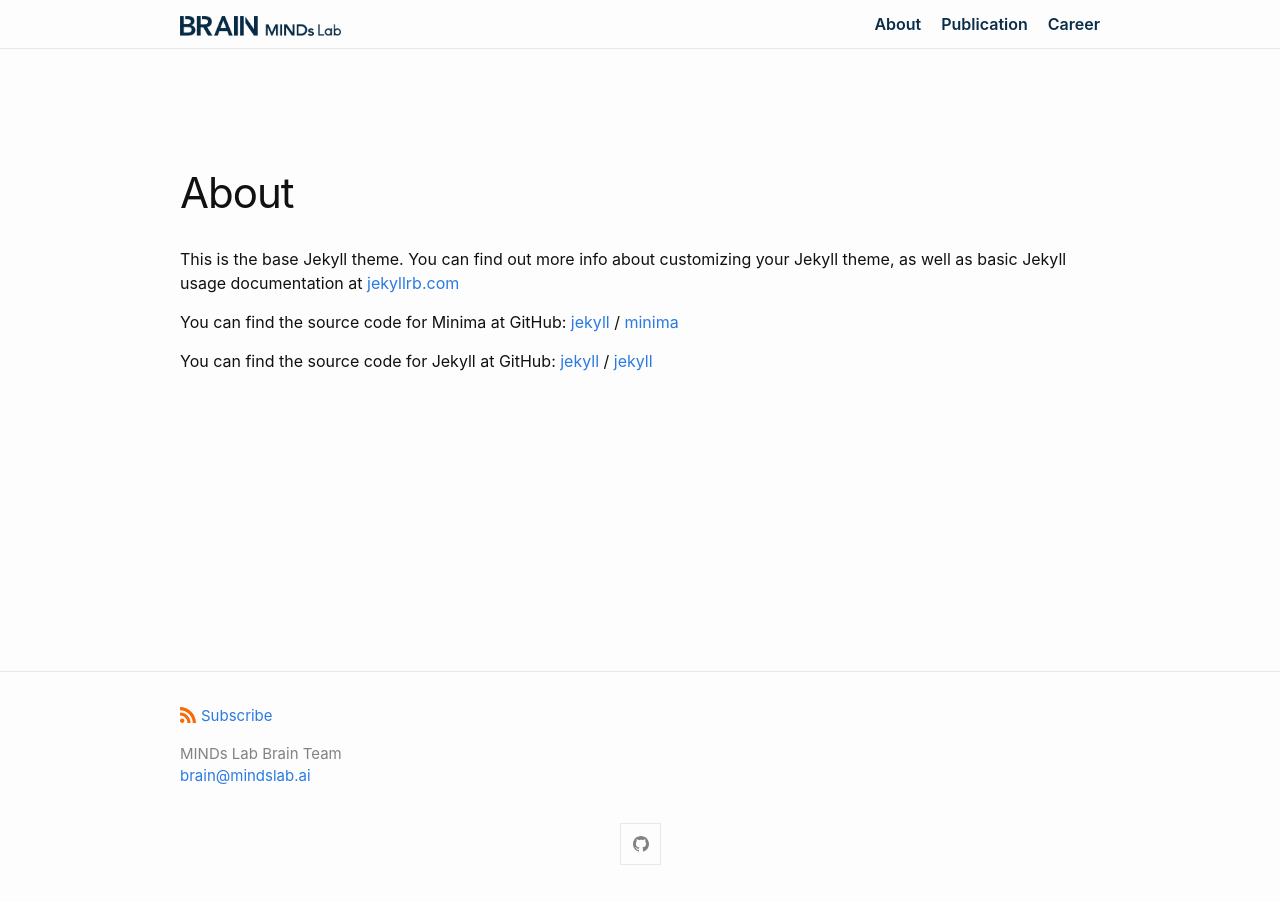
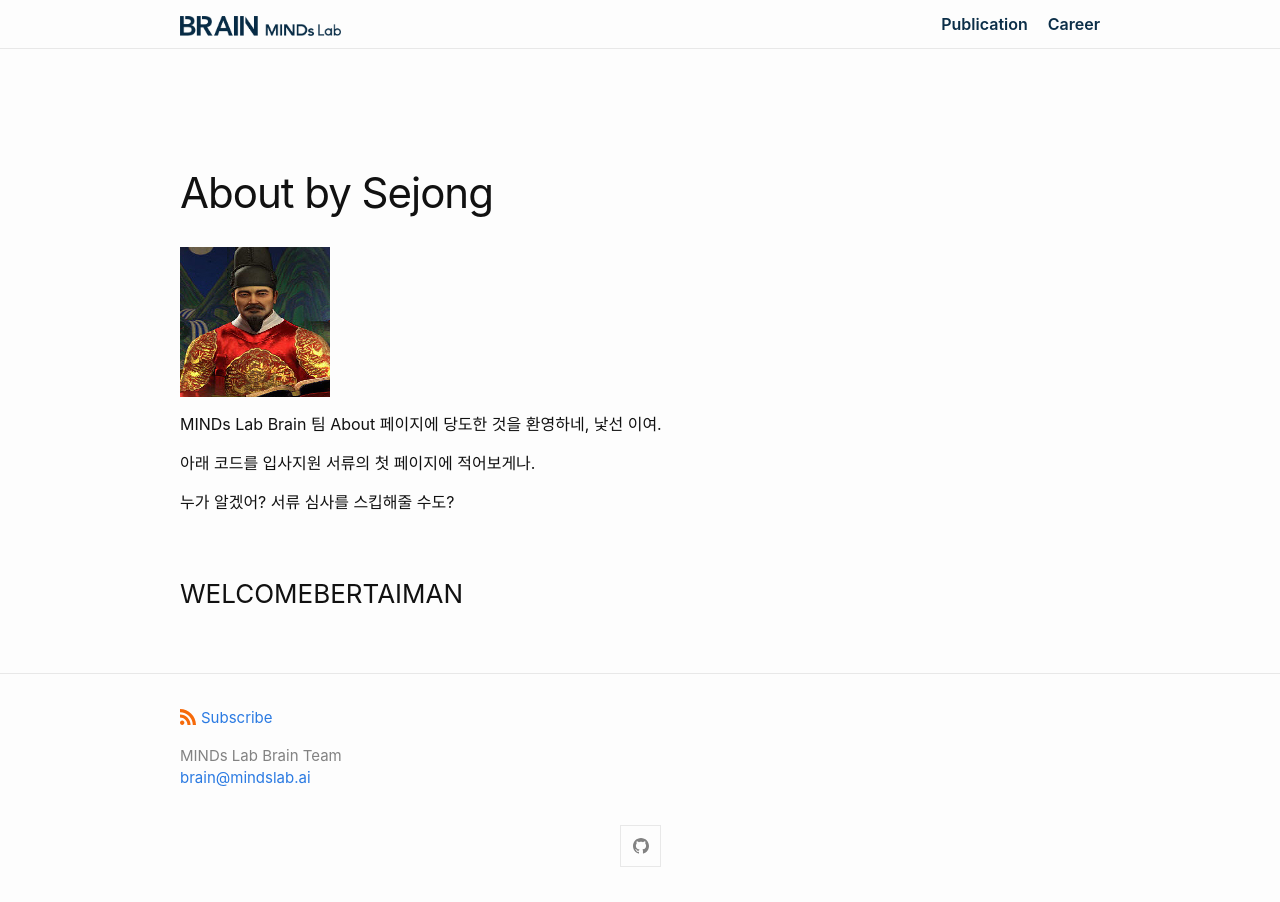
Before and after one commit to maum-ai/maum-ai.github.io, a Jekyll site: the page built from about.md, in a window 1280 px wide. Built offline with Jekyll 4.4.1, drawn with Linux system fonts in a browser that asks for light colours; some web fonts are replaced.

Commit message:
About button Sakze & Easter Egg added

```diff
--- a/_config.yml
+++ b/_config.yml
@@ -56,3 +56,9 @@ theme: minima
 plugins:
   - jekyll-feed
   - jekyll-seo-tag
+
+exclude:
+  - README
+  - Gemfile
+  - minima
+  - LICENSE
--- a/_includes/header.html
+++ b/_includes/header.html
@@ -24,7 +24,9 @@
         </label>
 
         <div class="trigger">
+          <!--
           <a class="page-link" href="https://bit.ly/mindslab_recruit">About</a>
+          -->
           {%- for path in page_paths -%}
             {%- assign my_page = site.pages | where: "path", path | first -%}
             {%- if my_page.title -%}
--- a/about.md
+++ b/about.md
@@ -1,18 +1,17 @@
 ---
 layout: page
-title: About
+title: About by Sejong
 permalink: /about/
 ---
 
-This is the base Jekyll theme. You can find out more info about customizing your Jekyll theme, as well as basic Jekyll usage documentation at [jekyllrb.com](https://jekyllrb.com/)
+![세종대왕님]({{"/assets/yjyimg/sejong.jpg"| relative_url}}){: width="150" height="150"}
 
-You can find the source code for Minima at GitHub:
-[jekyll][jekyll-organization] /
-[minima](https://github.com/jekyll/minima)
+MINDs Lab Brain 팀 About 페이지에 당도한 것을 환영하네, 낯선 이여.
 
-You can find the source code for Jekyll at GitHub:
-[jekyll][jekyll-organization] /
-[jekyll](https://github.com/jekyll/jekyll)
+아래 코드를 입사지원 서류의 첫 페이지에 적어보게나.
+
+누가 알겠어? 서류 심사를 스킵해줄 수도?
 
 
-[jekyll-organization]: https://github.com/jekyll
+
+### WELCOMEBERTAIMAN
```
Also changed, not shown: career.md (+11 -2 lines), assets/yjyimg/sejong.jpg (added), assets/yjyimg/wowgrandpa.jpg (added).
